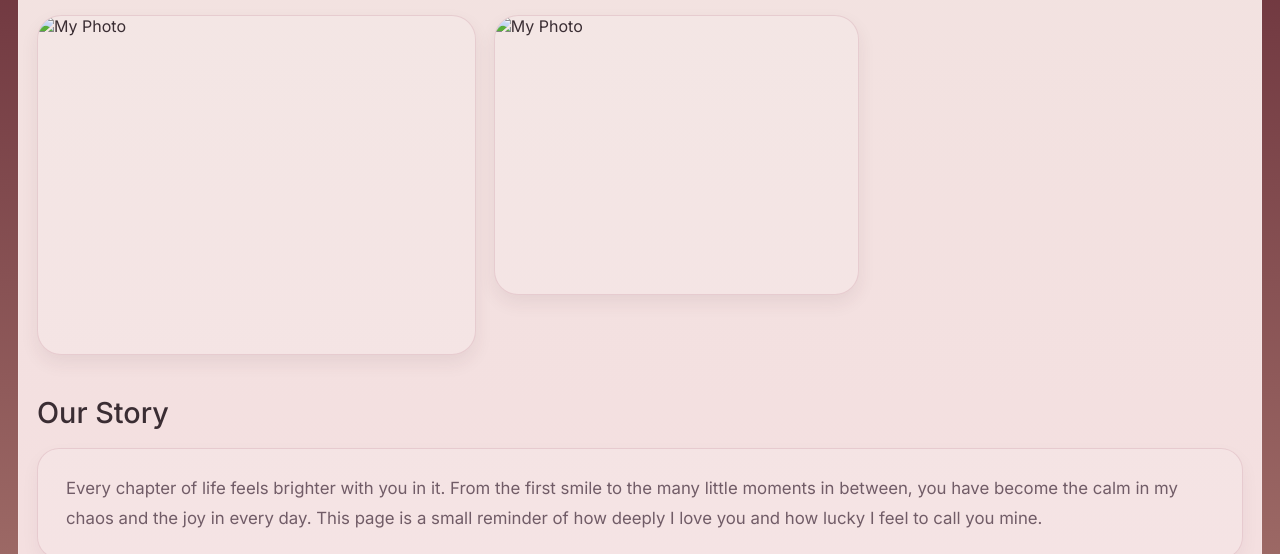
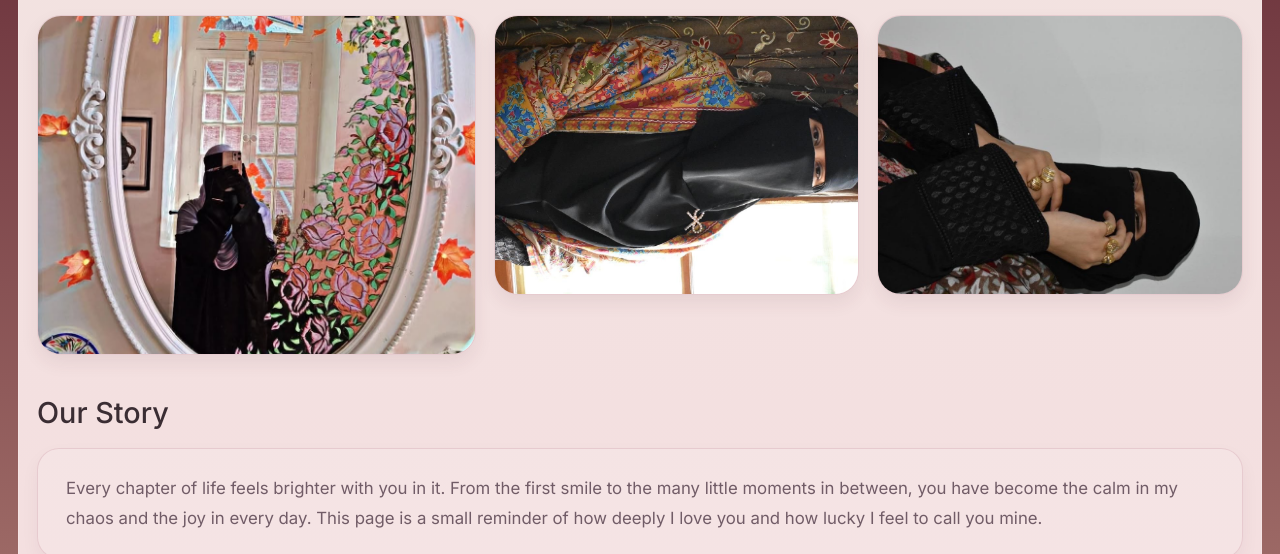
Before and after one commit to rahi21969/nadu-love-site, a plain HTML site: page index.html in a window 1280 px wide. Shown: the part 653-1207 px from the top of the page. Drawn offline with nearby package versions, Linux system fonts and the light colour scheme.

Commit message:
Fix image paths to match the actual uploaded filenames with spaces in the images folder.

```diff
--- a/index.html
+++ b/index.html
@@ -58,10 +58,13 @@
 
           <div class="photo-grid">
             <figure class="photo-card tall-card">
-              <img src="images/photo1.jpg" alt="My Photo" width="300" />
+              <img src="images/photo%201.jpeg" alt="My Photo" />
             </figure>
             <figure class="photo-card">
-              <img src="images/photo2.jpg" alt="My Photo" width="300" />
+              <img src="images/photo%202.jpeg" alt="My Photo" />
+            </figure>
+            <figure class="photo-card">
+              <img src="images/photo%203.jpeg" alt="My Photo" />
             </figure>
           </div>
         </section>
```
